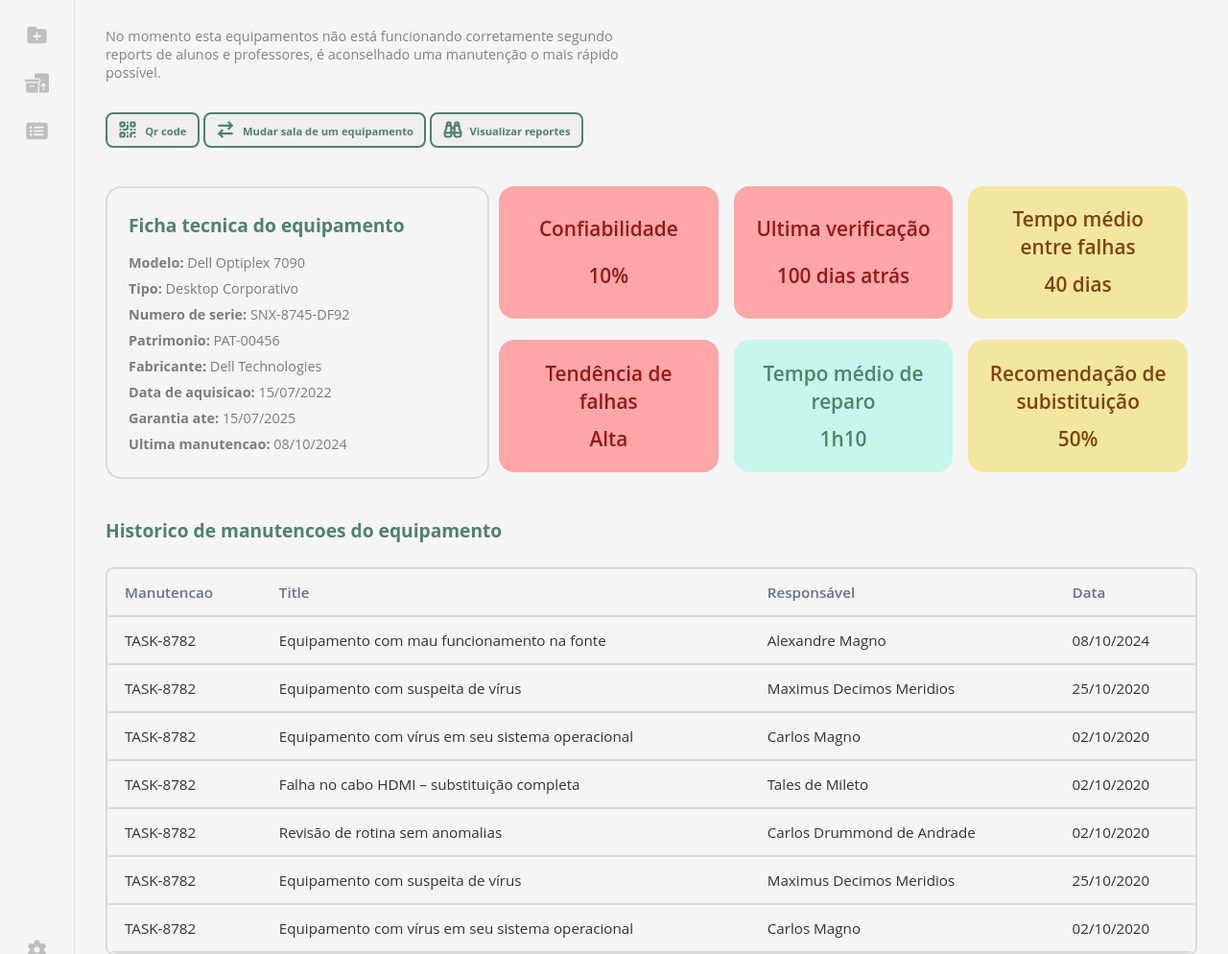
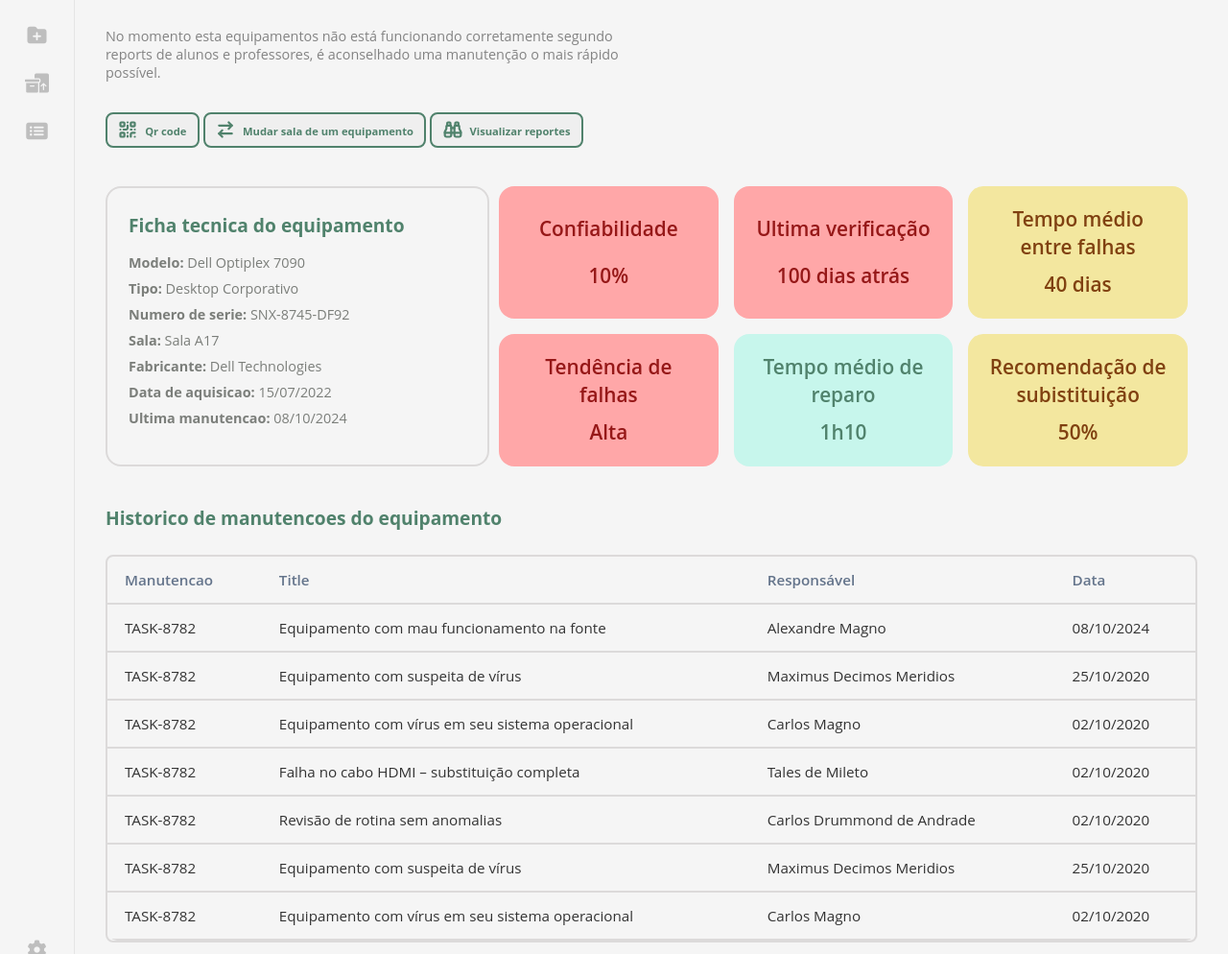
Before and after one commit to O-GALT/GALT, a Django app: page /ativos/equipamento/ in a window 1280 px wide. Shown: the part 229-1223 px from the top of the page at 96% size. Run offline with Django 5.2, Linux system fonts and the light colour scheme.

Commit message:
refactor: retirar campo garantia, patrimonio e adicionar campo sala na ficha de equipamento

```diff
--- a/ativos/templates/ativos/paginas/base/pagina_de_equipamento/pagina_de_equipamento.html
+++ b/ativos/templates/ativos/paginas/base/pagina_de_equipamento/pagina_de_equipamento.html
@@ -51,8 +51,8 @@
                     {{ serial }}
                 </p>
                 <p class="ficha-tecnica-item">
-                    <b>Patrimonio: </b>
-                    {{ patrimonio }}
+                    <b>Sala: </b>
+                    {{ sala }}
                 </p>
                 <p class="ficha-tecnica-item">
                     <b>Fabricante:</b>
@@ -61,10 +61,6 @@
                 <p class="ficha-tecnica-item">
                     <b>Data de aquisicao: </b>
                     {{ data_aquisicao }}
-                </p>
-                <p class="ficha-tecnica-item">
-                    <b>Garantia ate: </b>
-                    {{ data_garantia }}
                 </p>
                 <p class="ficha-tecnica-item">
                     <b>Ultima manutencao: </b>
--- a/ativos/views.py
+++ b/ativos/views.py
@@ -13,7 +13,7 @@ def equipamento(request):
         "modelo": "Dell Optiplex 7090",
         "tipo": "Desktop Corporativo",
         "serial": "SNX-8745-DF92",
-        "patrimonio": "PAT-00456",
+        "sala": "Sala A17",
         "fabricante": "Dell Technologies",
         "data_aquisicao": "15/07/2022",
         "data_garantia": "15/07/2025",
```
Lines whose indentation alone changed are shown as unchanged.
